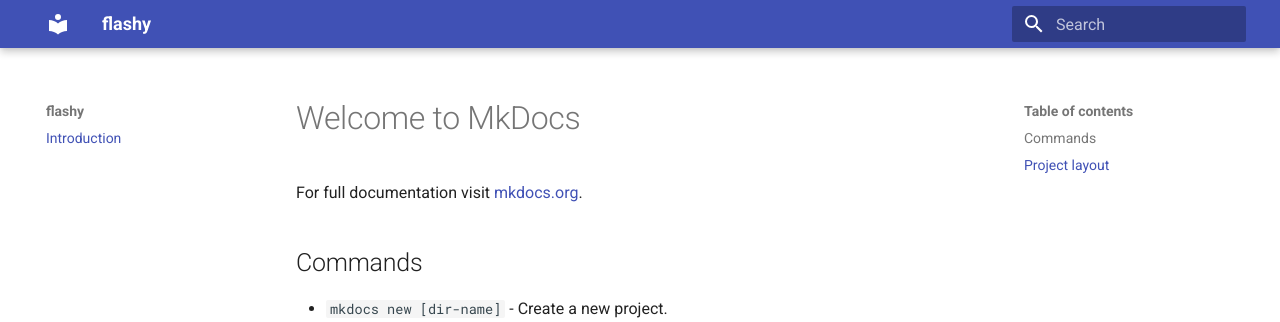
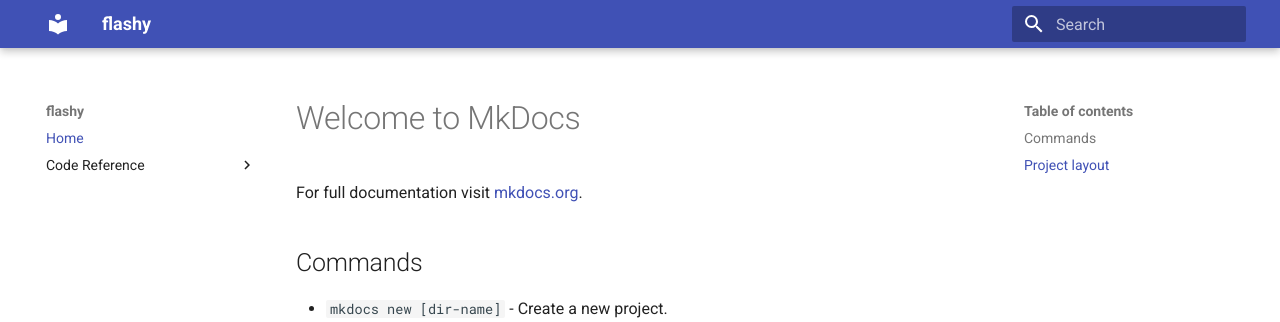
Before and after one commit to Inflanty/flashy, an MkDocs documentation site: the page built from docs/index.md, in a window 1280 px wide. Shown: the top 322 px of the page. Built offline with MkDocs 1.6.1 and Material for MkDocs 9.7.7, drawn with Linux system fonts in a browser that asks for light colours.

Commit message:
add code references

```diff
--- a/mkdocs.yml
+++ b/mkdocs.yml
@@ -1,9 +1,11 @@
 site_name: flashy
 
-nav:
-    - Introduction: 'index.md'
 theme:
   name: "material"
 plugins:
     - search
     - mkdocstrings
+nav:
+    - Home: index.md
+    - Code Reference:
+        - Workflow: workflow-reference.md
```
Also changed, not shown: docs/workflow-reference.md (added, +4 -0 lines).
